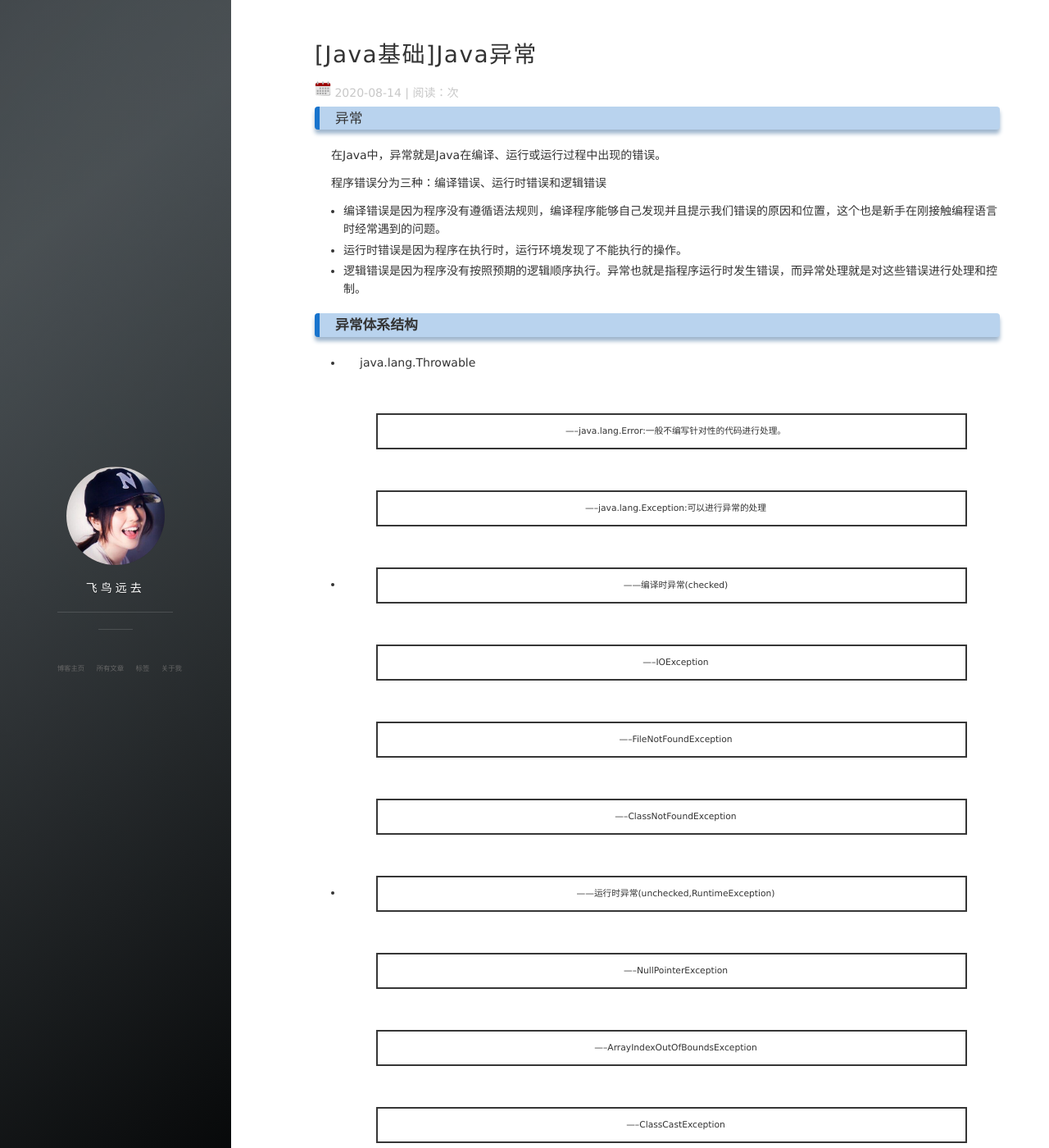
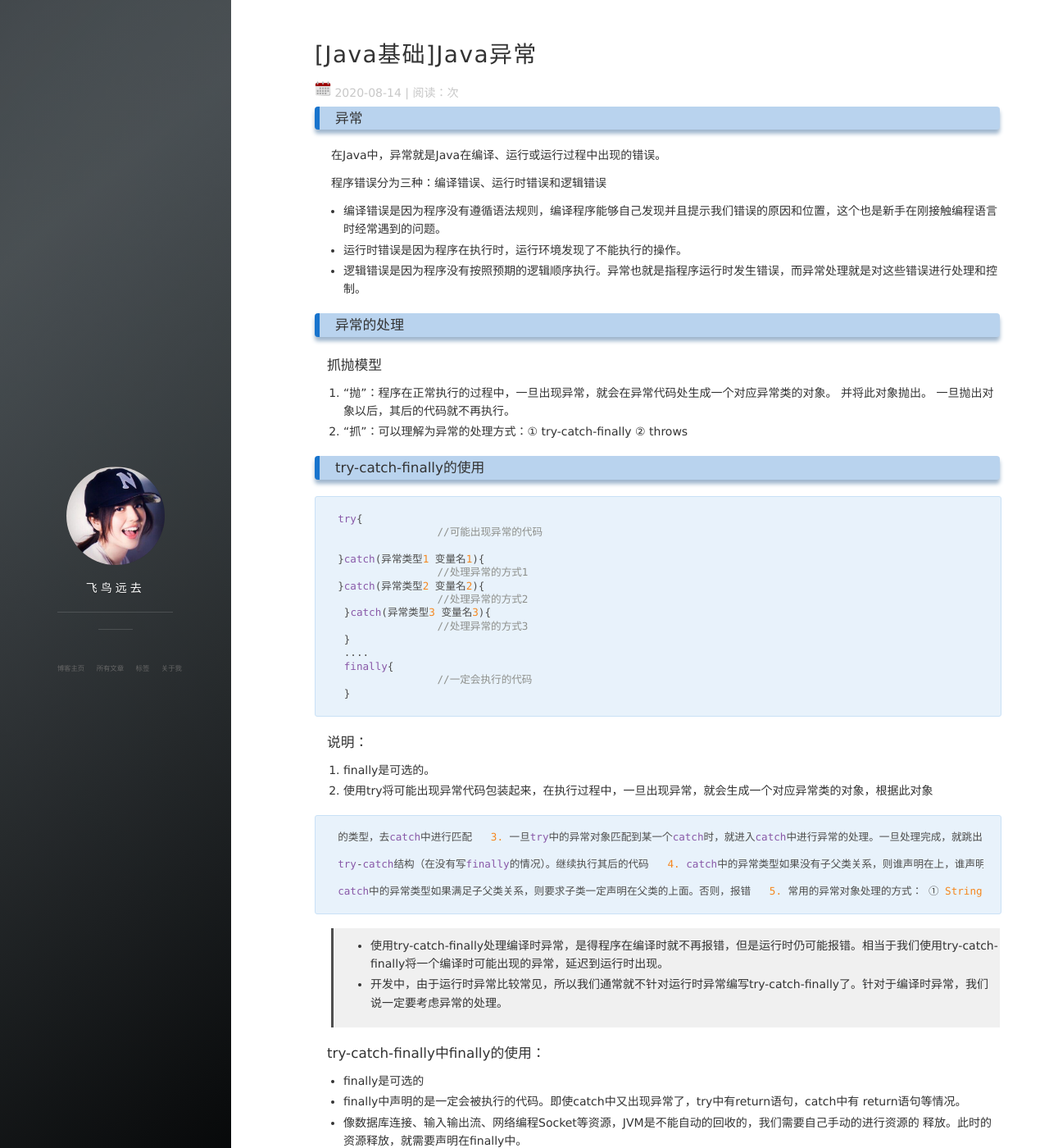
Before and after one commit to Vvictorli/vvictorli.github.com, a Jekyll site: the page built from _posts/2020-08-14-exception.md, in a window 1280 px wide and 1400 px high. Shown: the whole window at 82% size. Built offline with Jekyll 4.4.1, drawn with Linux system fonts in a browser that asks for light colours; nearby versions of some CDN libraries; comment, search, counter and statistics services are not loaded; some of the changed text lies outside the part shown.

Commit message:
Add files via upload

```diff
--- a/_posts/2020-08-14-exception.md
+++ b/_posts/2020-08-14-exception.md
@@ -18,36 +18,6 @@ tag: Java基础
 - 编译错误是因为程序没有遵循语法规则，编译程序能够自己发现并且提示我们错误的原因和位置，这个也是新手在刚接触编程语言时经常遇到的问题。
 - 运行时错误是因为程序在执行时，运行环境发现了不能执行的操作。
 - 逻辑错误是因为程序没有按照预期的逻辑顺序执行。异常也就是指程序运行时发生错误，而异常处理就是对这些错误进行处理和控制。
-
-
-
-### **异常体系结构**
-
- * java.lang.Throwable
-
-   |-----java.lang.Error:一般不编写针对性的代码进行处理。
-
-   |-----java.lang.Exception:可以进行异常的处理
- * |------编译时异常(checked)
-
-   |-----IOException
-
-   |-----FileNotFoundException
-
-   |-----ClassNotFoundException
- * |------运行时异常(unchecked,RuntimeException)
-
-   |-----NullPointerException
-
-   |-----ArrayIndexOutOfBoundsException
-
-   |-----ClassCastException
-
-   |-----NumberFormatException
-
-   |-----InputMismatchException
-
-   |-----ArithmeticException
 
 
 
@@ -83,10 +53,13 @@ try{
 
  1. finally是可选的。
   2. 使用try将可能出现异常代码包装起来，在执行过程中，一旦出现异常，就会生成一个对应异常类的对象，根据此对象
+
     的类型，去catch中进行匹配
   3. 一旦try中的异常对象匹配到某一个catch时，就进入catch中进行异常的处理。一旦处理完成，就跳出当前的
+
     try-catch结构（在没有写finally的情况）。继续执行其后的代码
   4. catch中的异常类型如果没有子父类关系，则谁声明在上，谁声明在下无所谓。
+
     catch中的异常类型如果满足子父类关系，则要求子类一定声明在父类的上面。否则，报错
   5. 常用的异常对象处理的方式： ① String  getMessage()    ② printStackTrace()
   6. 在try结构中声明的变量，再出了try结构以后，就不能再被调用
@@ -147,6 +120,7 @@ java.lang.ArrayIndexOutOfBoundsException: 10
 - 开发中如何选择使用try-catch-finally 还是使用throws？
 
      > -------如果父类中被重写的方法没有throws方式处理异常，则子类重写的方法也不能使用throws，意味着如果子类重写的方法中有异常，必须使用try-catch-finally方式处理。
+     >
      > -------执行的方法a中，先后又调用了另外的几个方法，这几个方法是递进关系执行的。我们建议这几个方法使用throws的方式进行处理。而执行的方法a可以考虑使用try-catch-finally方式进行处理。
 
 
```
